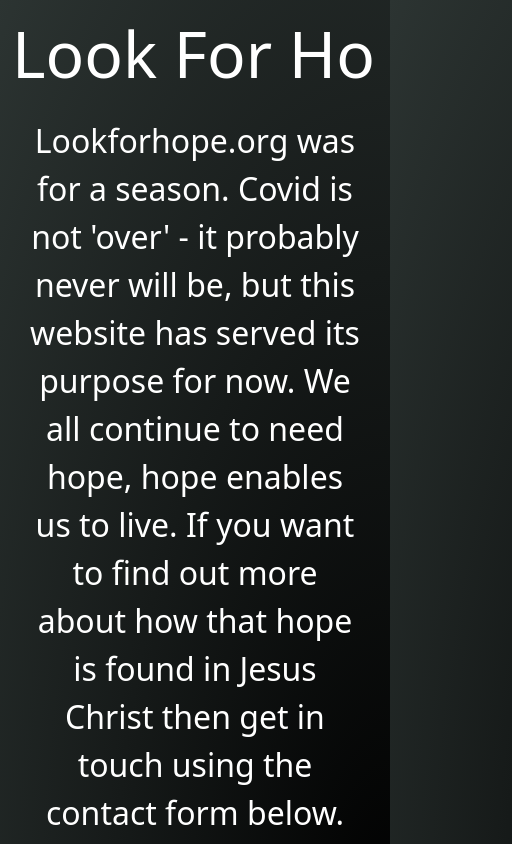
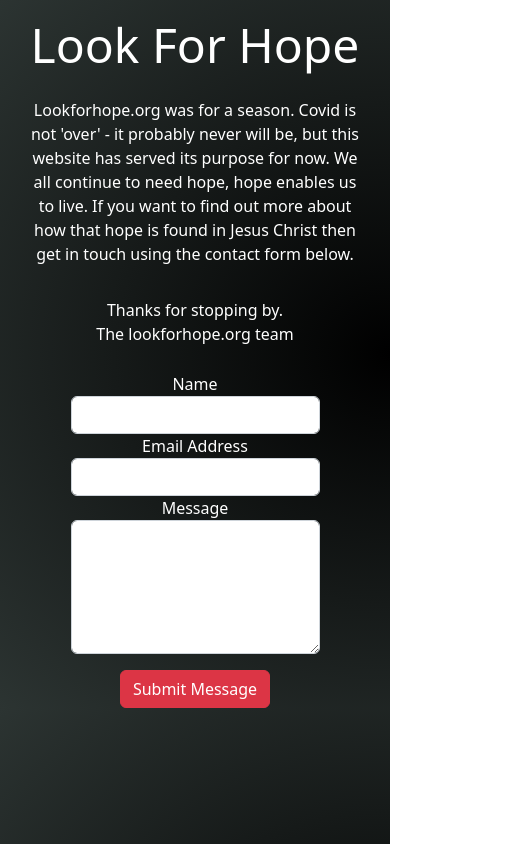
Before and after one commit to CarlG96/look-for-hope, a plain HTML site: page index.html in a window 390 px wide. Shown: the top 844 px of the page, 512 px wide, since content can reach past the window. Drawn offline with nearby package versions, Linux system fonts and the light colour scheme.

Commit message:
style: Do responsiveness testing, need favicons and image to move around screen

```diff
--- a/assets/css/style.css
+++ b/assets/css/style.css
@@ -113,3 +113,19 @@
 		transform: scaleX(0);
 	}
 }
+
+
+@media screen and (max-width: 520px) {
+.small-remove {
+	display: none;
+}
+
+@media screen and (max-width: 500px) {
+.text-small-h1 {
+	font-size: 3rem;
+}
+
+.text-small-p {
+	font-size: 1rem;
+}
+}
--- a/index.html
+++ b/index.html
@@ -23,25 +23,25 @@
 </head>
 
 <body>
-    <div class="container">
+    <div class="container-fluid">
         <div class="row">
-            <div class="col-md-8 white-text text-center">
-                <h1 class="reveal-text mt-3">Look For Hope</h1>
-                <p class="p-3">Lookforhope.org was for a season. Covid is not 'over' - it probably never will be,
+            <div class="col-xxl-8 white-text text-center">
+                <h1 class="reveal-text mt-3 text-small-h1">Look For Hope</h1>
+                <p class="p-3 text-small-p">Lookforhope.org was for a season. Covid is not 'over' - it probably never will be,
                     but this website has served its purpose for now.
 
                     We all continue to need hope, hope enables us to live. If you want to find out more about how that
                     hope is found in Jesus Christ then get in touch using the contact form below.
 
                 </p>
-                <p>
+                <p class="text-small-p">
                     Thanks for stopping by.
                     <br>
                     The lookforhope.org team
                 </p>
             </div>
-            <div class="col-md-4">
-                <img src="/assets/images/look-for-hope.png" alt="Look for hope logo">
+            <div class="col-xxl-4 text-center">
+                <img class="small-remove" src="/assets/images/look-for-hope.png" alt="Look for hope logo">
             </div>
         </div>
         <div class="row">
```
